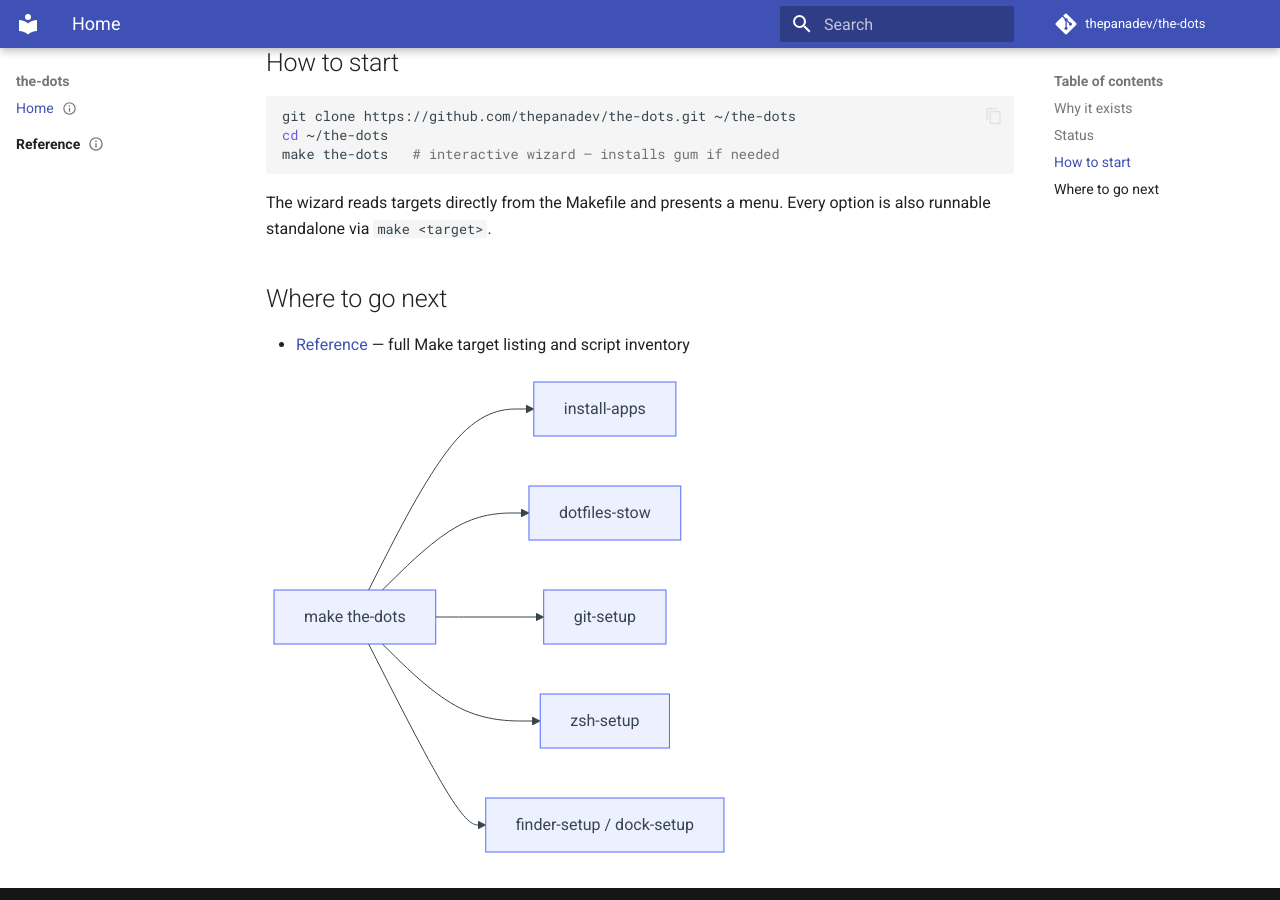
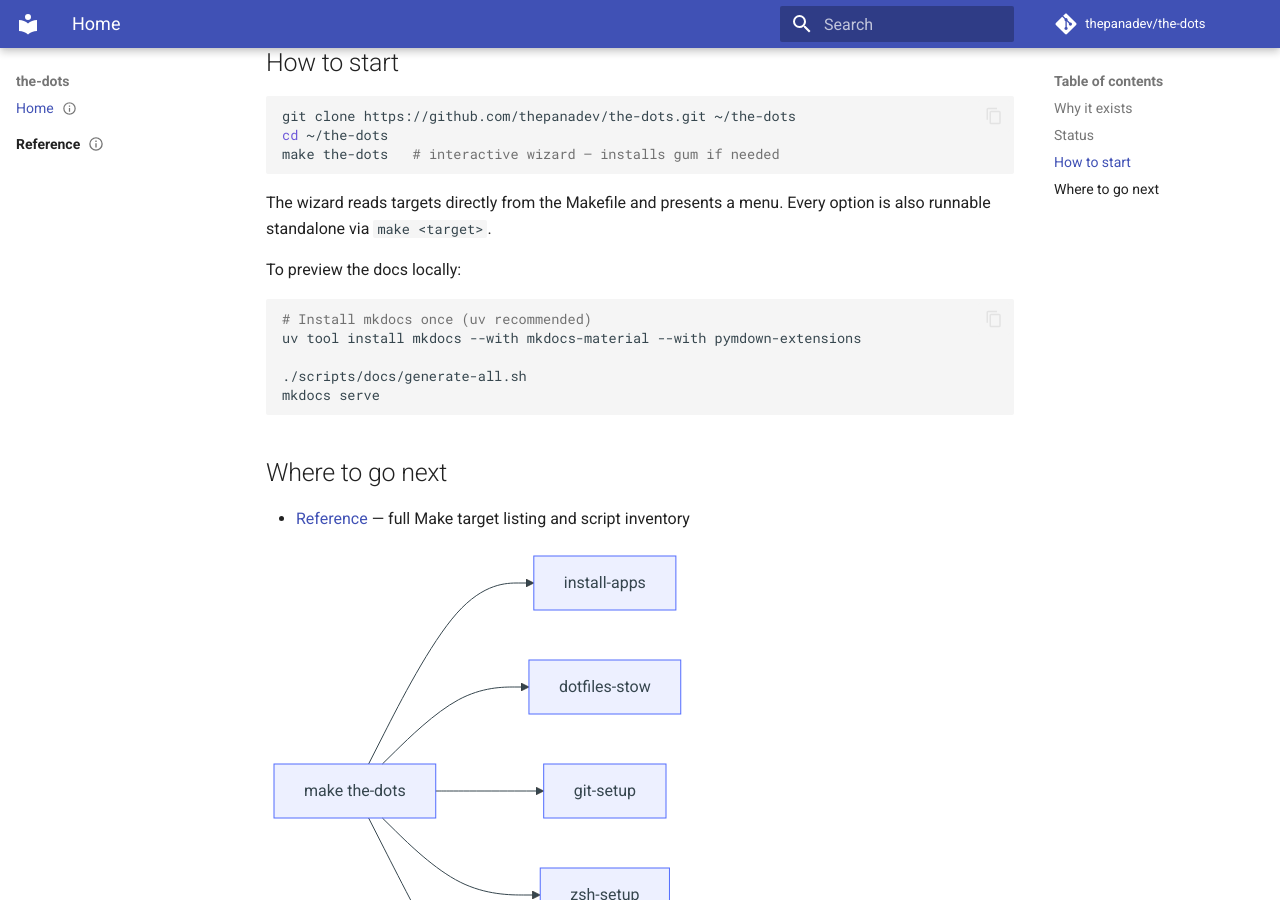
Before and after one commit to thepanadev/the-dots, an MkDocs documentation site: the page built from docs/index.md, in a window 1280 px wide and 900 px high, scrolled down 510 px. Built offline with MkDocs 1.6.1 and Material for MkDocs 9.7.7, drawn with Linux system fonts in a browser that asks for light colours; comment, search, counter and statistics services are not loaded.

Commit message:
docs: prefer uv tool install in getting started

````diff
--- a/docs/index.md
+++ b/docs/index.md
@@ -26,6 +26,16 @@ make the-dots   # interactive wizard — installs gum if needed
 
 The wizard reads targets directly from the Makefile and presents a menu. Every option is also runnable standalone via `make <target>`.
 
+To preview the docs locally:
+
+```sh
+# Install mkdocs once (uv recommended)
+uv tool install mkdocs --with mkdocs-material --with pymdown-extensions
+
+./scripts/docs/generate-all.sh
+mkdocs serve
+```
+
 ## Where to go next
 
 - [Reference](reference/index.md) — full Make target listing and script inventory
````
Also changed, not shown: AGENTS.md (+12 -1 lines).
